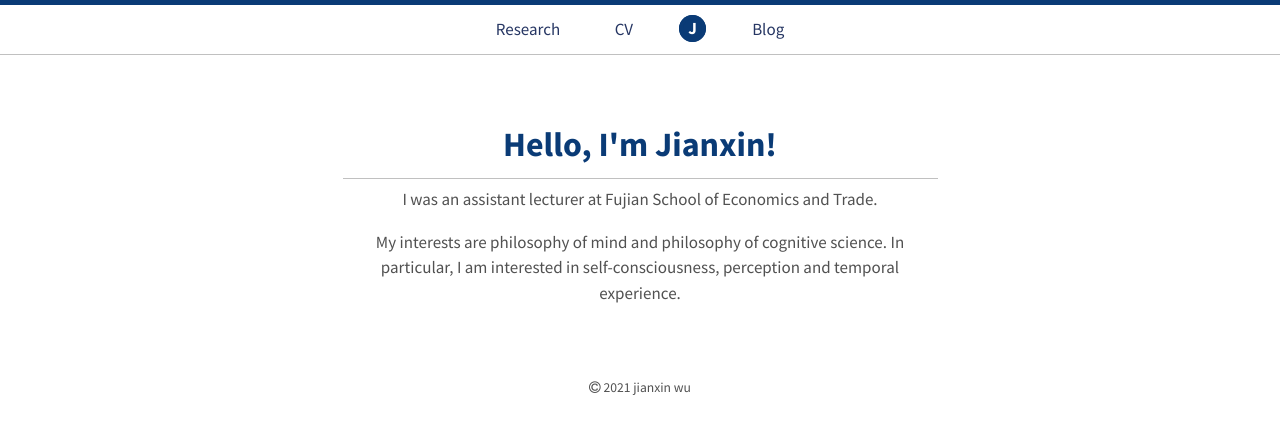
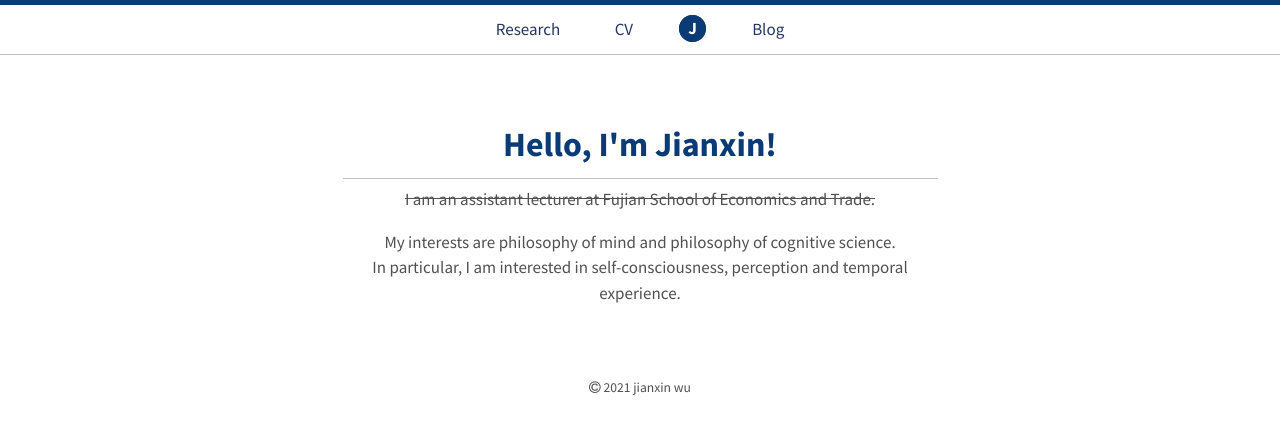
Before and after one commit to enkrasia/enkrasia.github.io, a Jekyll site: the page built from index.html, in a window 1280 px wide. Shown: the top 434 px of the page. Built offline with Jekyll 4.4.1, drawn with Linux system fonts in a browser that asks for light colours.

Commit message:
Update index.html

```diff
--- a/index.html
+++ b/index.html
@@ -10,11 +10,12 @@ title: Home
 
   <div class="text-center">
     <p>
-      I was an assistant lecturer at Fujian School of Economics and Trade.
+      <del>I am an assistant lecturer at Fujian School of Economics and Trade.</del>
     </p>
 
     <p>
-      My interests are philosophy of mind and philosophy of cognitive science. In particular, I am interested in self-consciousness, perception and temporal experience.
+      My interests are philosophy of mind and philosophy of cognitive science.</br>
+      In particular, I am interested in self-consciousness, perception and temporal experience.
     </p>
 
   </div>
```
